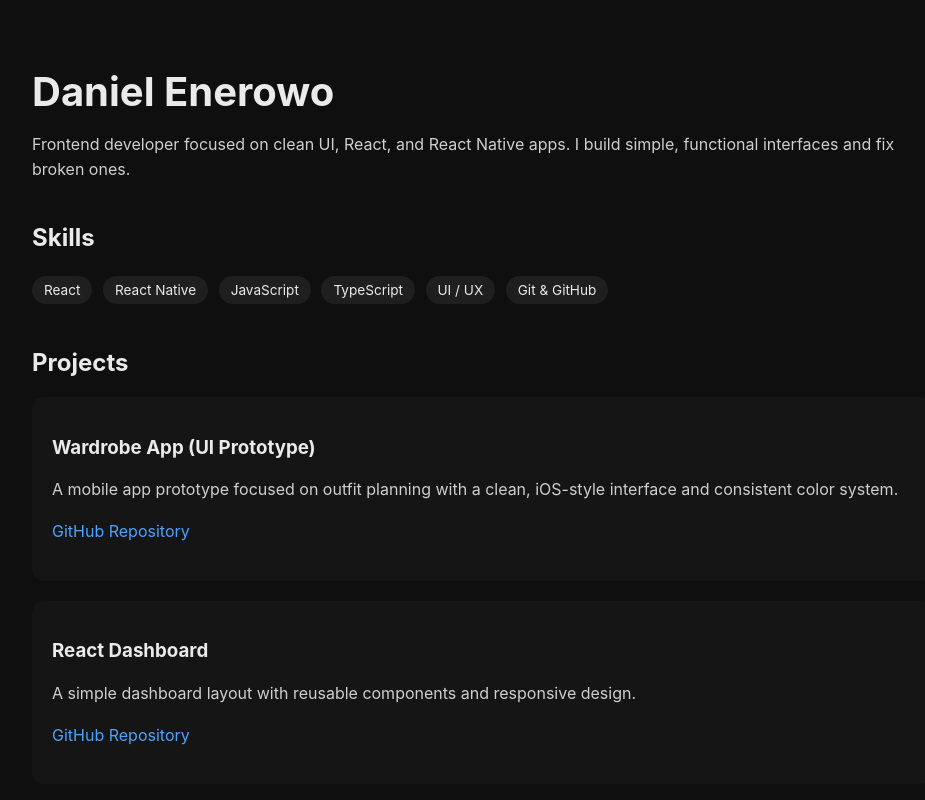
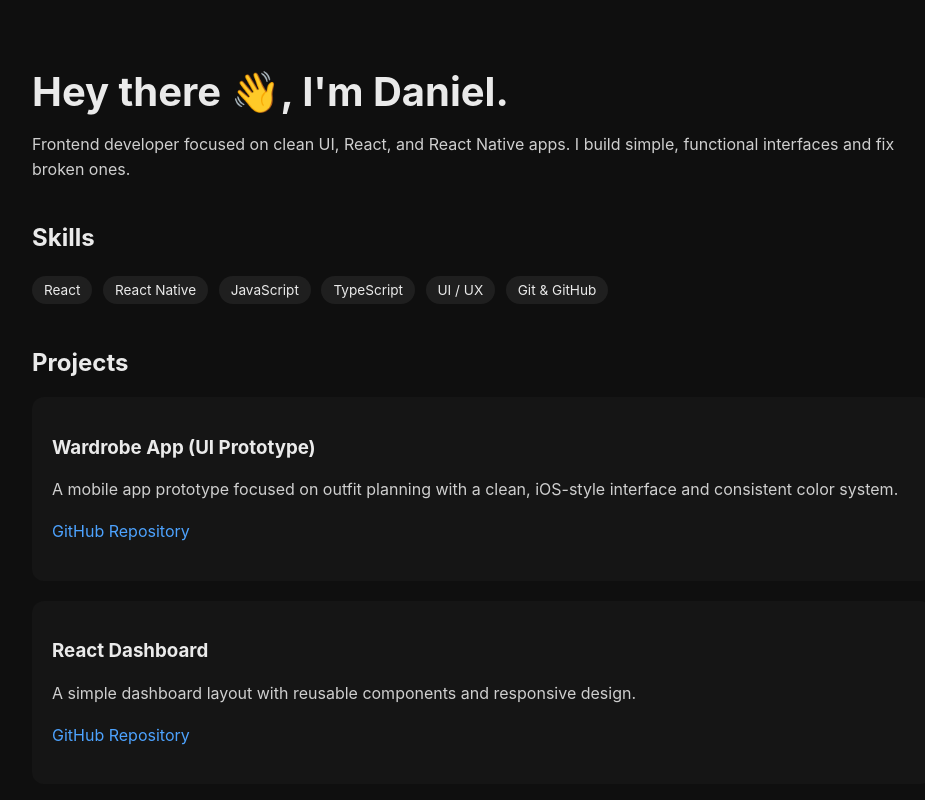
Before and after one commit to enerowodaniel-collab/danielenerowo.github.io, a plain HTML site: page index.html in a window 1280 px wide. Shown: the top 800 px of the page, without its empty margins (158-1083 px from the left). Drawn offline with Linux system fonts and the light colour scheme.

Commit message:
Update index.html

```diff
--- a/index.html
+++ b/index.html
@@ -55,7 +55,7 @@
 </head>
 <body>
   <div class="container">
-    <h1>Daniel Enerowo</h1>
+    <h1>Hey there 👋, I'm Daniel.</h1>
     <p>Frontend developer focused on clean UI, React, and React Native apps. I build simple, functional interfaces and fix broken ones.</p>
 
     <h2>Skills</h2>
```
